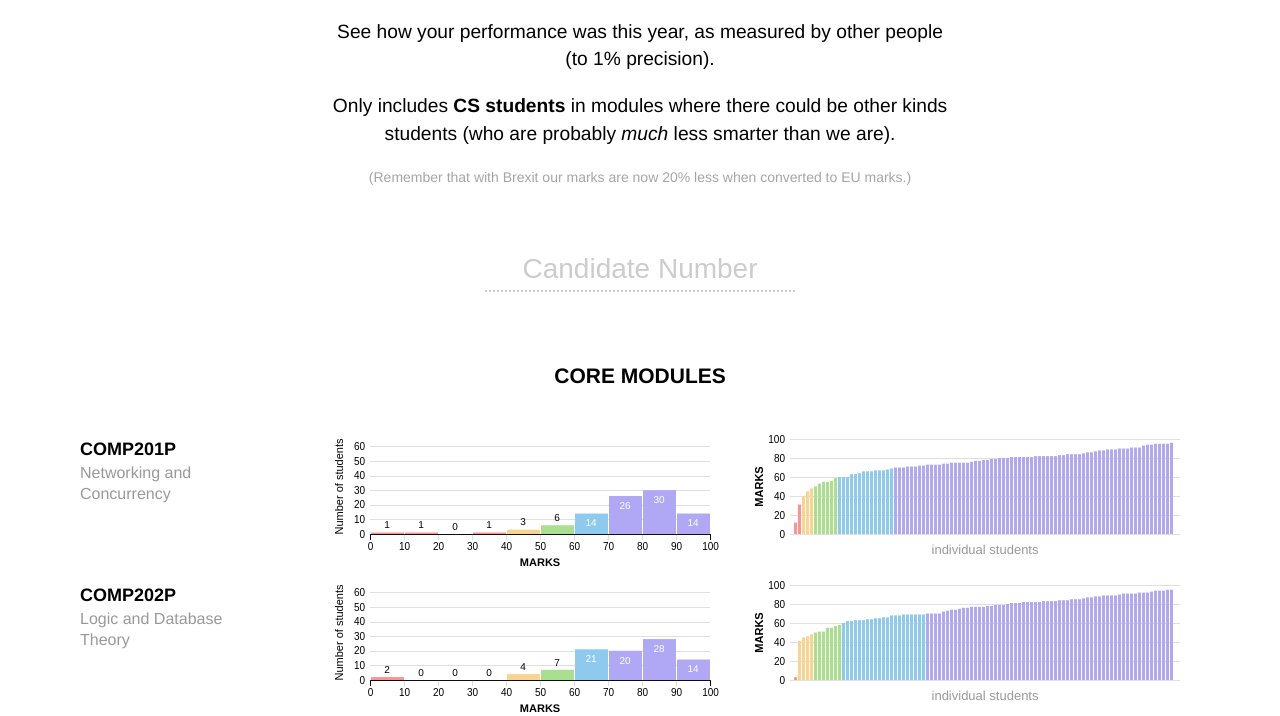
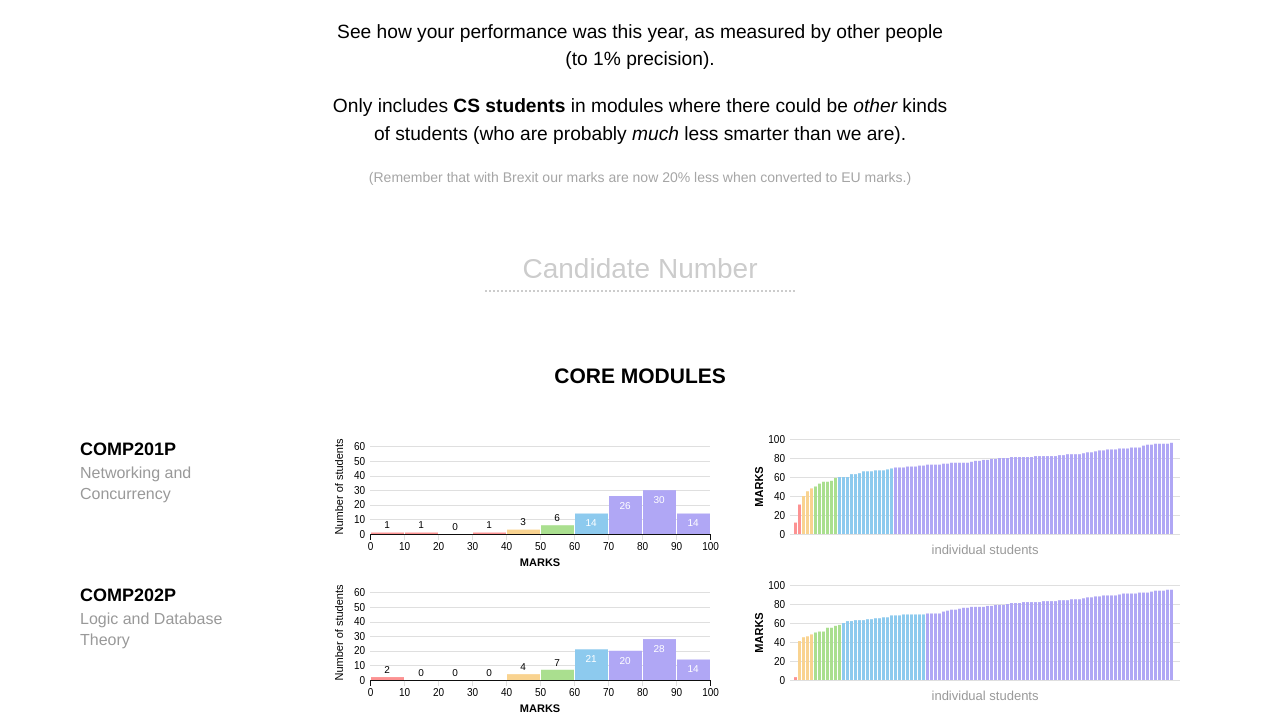
Before and after one commit to danielgavrilov/couldve-been-worse, a plain HTML site: page index.html in a window 1280 px wide. Shown: the part 84-800 px from the top of the page. Drawn offline with Linux system fonts and the light colour scheme.

Commit message:
Fix typo

```diff
--- a/index.html
+++ b/index.html
@@ -14,7 +14,7 @@
     <header>
       <h1>UCL CS 2nd Year Results (2015&ndash;2016)</h1>
       <p>See how your performance was this year, as measured by other people (to 1% precision).</p>
-      <p>Only includes <strong>CS students</strong> in modules where there could be other kinds students (who are probably <em>much</em> less smarter than we are).</p>
+      <p>Only includes <strong>CS students</strong> in modules where there could be <em>other</em> kinds of students (who are probably <em>much</em> less smarter than we are).</p>
       <p class="small">(Remember that with Brexit our marks are now 20% less when converted to EU marks.)</p>
     </header>
 
```
